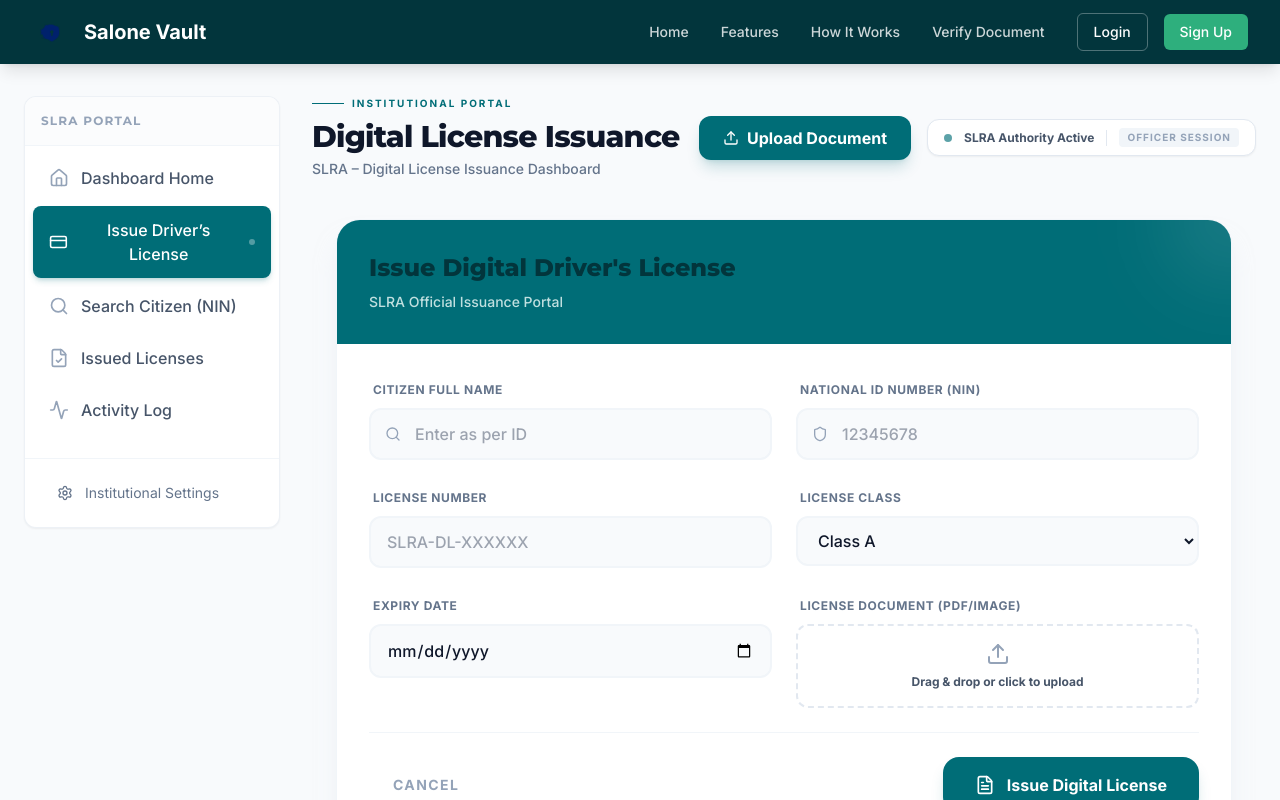
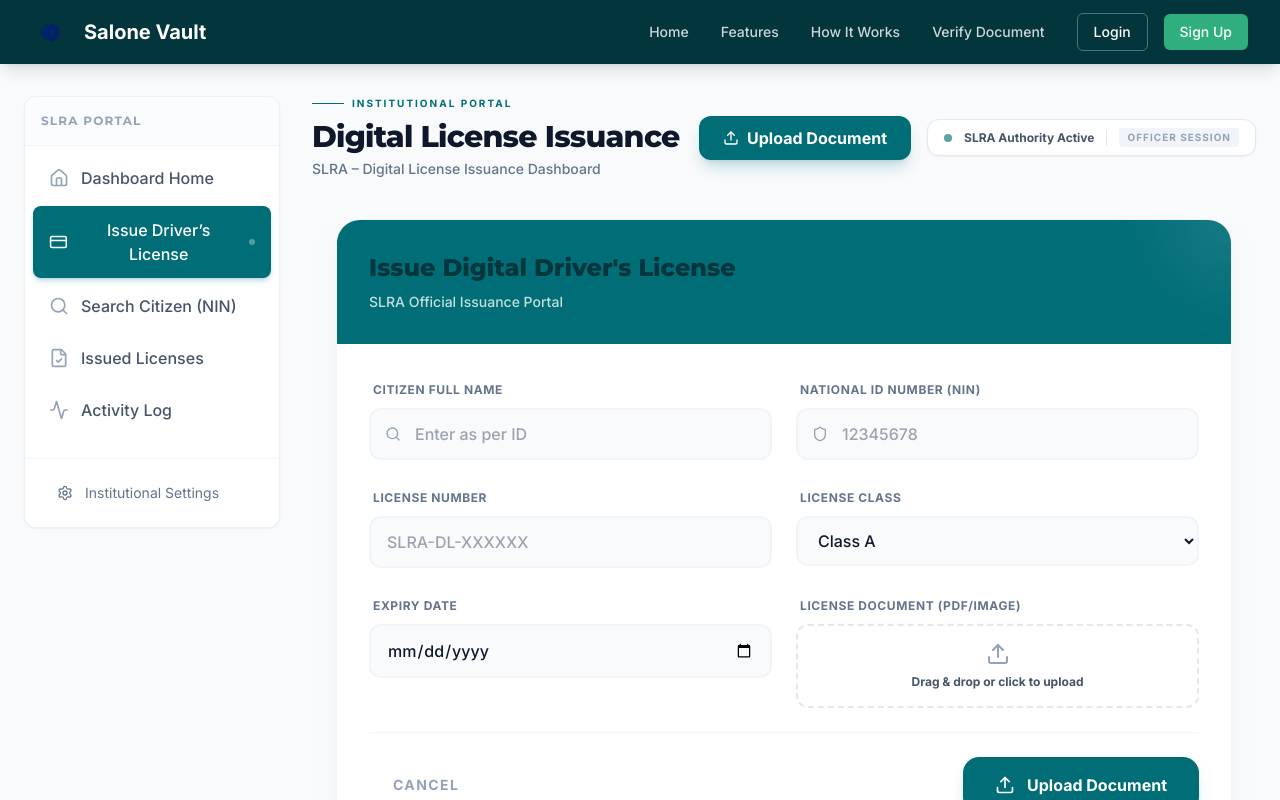
Before and after one commit to frank-ocean09/salone_vault, a React (Vite) app: page /gov-dashboard in a window 1280 px wide. Both pictures are taken after a click on the button "Issue License". Shown: the top 800 px of the page. Built offline with nearby package versions, Linux system fonts and the light colour scheme; no server answers; what thirdweb would draw is missing.

Commit message:
feat: Add SLRA home page and a new component for issuing digital driver's licenses.

```diff
--- a/src/components/slra/SlraHome.tsx
+++ b/src/components/slra/SlraHome.tsx
@@ -124,7 +124,7 @@
                                         }}
                                         className="px-3 py-1 bg-teal-50 text-[#006D77] text-[10px] font-black uppercase tracking-widest rounded-lg border border-teal-100/50 hover:bg-teal-100 transition-all"
                                     >
-                                        Issue
+                                        Upload
                                     </button>
                                     <button className="p-2 text-slate-300 hover:text-[#006D77] transition-all">
                                         <ArrowUpRight className="h-4 w-4" />
@@ -303,7 +303,7 @@
                                                 disabled={isIssuing}
                                                 className="flex-[2] py-3.5 bg-[#006D77] text-white font-black rounded-xl shadow-lg shadow-[#006D77]/20 hover:bg-[#005a62] transition-all uppercase text-xs tracking-widest flex items-center justify-center gap-2"
                                             >
-                                                {isIssuing ? 'Issuing...' : 'Confirm Issuance'}
+                                                {isIssuing ? 'Uploading...' : 'Confirm Upload'}
                                             </button>
                                         </div>
                                     )}
--- a/src/components/slra/SlraIssueLicense.tsx
+++ b/src/components/slra/SlraIssueLicense.tsx
@@ -156,12 +156,12 @@
                             {isIssuing ? (
                                 <>
                                     <div className="w-5 h-5 border-2 border-white/30 border-t-white rounded-full animate-spin" />
-                                    <span>Issuing...</span>
+                                    <span>Uploading...</span>
                                 </>
                             ) : (
                                 <>
-                                    <FileText className="h-5 w-5" />
-                                    <span>Issue Digital License</span>
+                                    <Upload className="h-5 w-5" />
+                                    <span>Upload Document</span>
                                 </>
                             )}
                         </button>
@@ -170,11 +170,11 @@
                     {success && (
                         <div className="mt-4 p-4 bg-teal-50 border border-teal-200 rounded-xl flex items-center gap-3 text-teal-800 animate-in fade-in zoom-in slide-in-from-top-2">
                             <div className="p-1 bg-teal-500 rounded-full text-white">
-                                <ExternalLink className="h-4 w-4" />
+                                <CheckCircle className="h-4 w-4" />
                             </div>
                             <div>
-                                <p className="text-sm font-bold">License Issued Successfully!</p>
-                                <p className="text-xs opacity-90">Linked to NIN: {formData.nin}. A claim link has been generated.</p>
+                                <p className="text-sm font-bold">Document Uploaded Successfully!</p>
+                                <p className="text-xs opacity-90">Linked to NIN: {formData.nin}.</p>
                             </div>
                         </div>
                     )}
```
